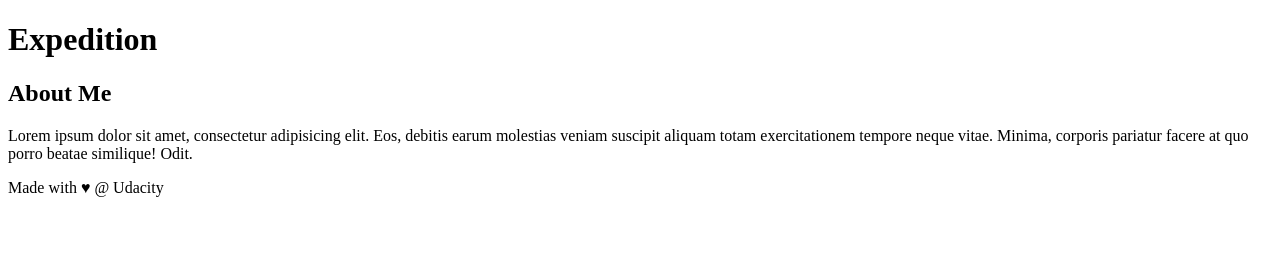
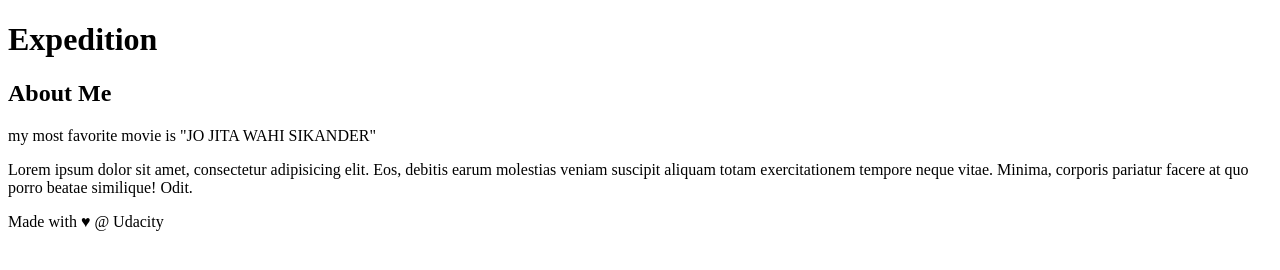
Before and after one commit to myselfbharatkashyap/GitLearning, a plain HTML site: page index.html in a window 1280 px wide. Drawn offline with Linux system fonts and the light colour scheme.

Commit message:
Add favorite movie section to page

```diff
--- a/index.html
+++ b/index.html
@@ -23,6 +23,9 @@
 <!-- start of new content -->
 <aside>
     <h2>About Me</h2>
+	<div>
+		my most favorite movie is "JO JITA WAHI SIKANDER"
+	</div>
 
     <p>Lorem ipsum dolor sit amet, consectetur adipisicing elit. Eos, debitis earum molestias veniam suscipit aliquam totam exercitationem tempore neque vitae. Minima, corporis pariatur facere at quo porro beatae similique! Odit.</p>
 </aside>
```
